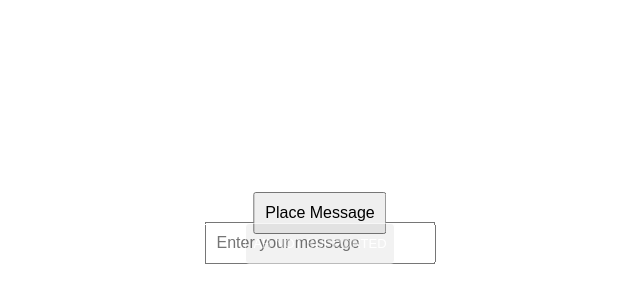
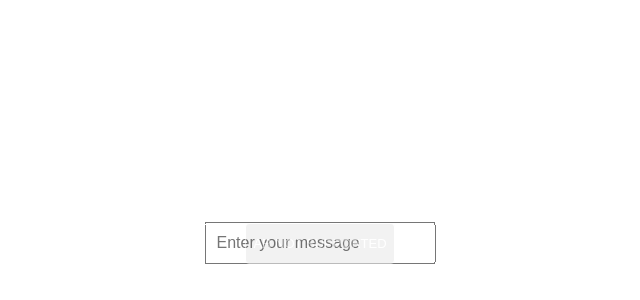
Before and after one commit to BazookaMusic/vr-message-test, a plain HTML site: page index.html in a window 1280 px wide. Shown: the part 516-816 px from the top of the page, without its empty margins (320-960 px from the left). Drawn offline with nearby package versions, Linux system fonts and the light colour scheme.

Commit message:
iteration

```diff
--- a/index.html
+++ b/index.html
@@ -10,7 +10,7 @@
 
     let scene, camera, renderer, controller, previewPlane;
     let planeGeometry, previewMaterial;
-    let inputBox, submitButton;
+    let inputBox;
 
     function createUI() {
       inputBox = document.createElement('input');
@@ -23,21 +23,6 @@
       inputBox.style.padding = '10px';
       inputBox.style.fontSize = '16px';
       document.body.appendChild(inputBox);
-
-      submitButton = document.createElement('button');
-      submitButton.innerText = 'Place Message';
-      submitButton.style.position = 'absolute';
-      submitButton.style.bottom = '50px';
-      submitButton.style.left = '50%';
-      submitButton.style.transform = 'translateX(-50%)';
-      submitButton.style.padding = '10px';
-      submitButton.style.fontSize = '16px';
-      document.body.appendChild(submitButton);
-
-      submitButton.addEventListener('click', () => {
-        placeMessage(inputBox.value);
-        inputBox.value = '';
-      });
     }
 
     function getHitTestPose(frame, inputSource) {
@@ -62,10 +47,11 @@
       return new THREE.CanvasTexture(canvas);
     }
 
-    function placeMessage(message) {
+    function placeMessage(event) {
+      const message = inputBox.value.trim();
       if (!message) return;
 
-      const pose = getHitTestPose(renderer.xr.getFrame(), controller);
+      const pose = getHitTestPose(event.frame, event.inputSource);
       if (!pose) return;
 
       const planeMaterial = new THREE.MeshBasicMaterial({
@@ -76,6 +62,8 @@
       plane.position.copy(pose.transform.position);
       plane.lookAt(camera.position);
       scene.add(plane);
+
+      inputBox.value = '';
     }
 
     function init() {
@@ -98,6 +86,7 @@
       createUI();
 
       controller = renderer.xr.getController(0);
+      controller.addEventListener('select', placeMessage);
       scene.add(controller);
 
       renderer.setAnimationLoop(() => {
```
